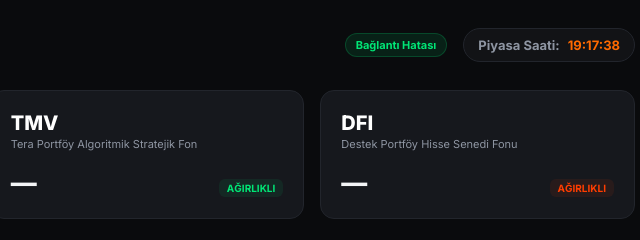
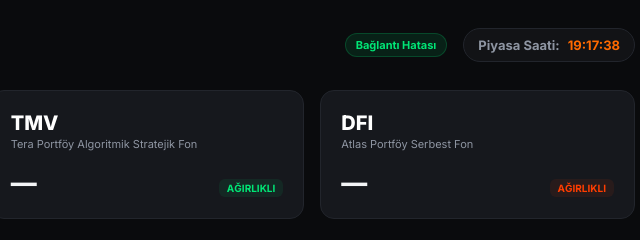
Before and after one commit to esafran78/Fonapp, a website: page index.html in a window 1280 px wide. Shown: the top 240 px of the page, 613-1253 px from the left. Drawn offline with Linux system fonts and the light colour scheme; no server answers.

Commit message:
Update index.html

```diff
--- a/index.html
+++ b/index.html
@@ -489,7 +489,7 @@ body {
         <div class="fund-header">
           <div>
             <div class="fund-code">DFI</div>
-            <div class="fund-desc">Destek Portföy Hisse Senedi Fonu</div>
+            <div class="fund-desc">Atlas Portföy Serbest Fon</div>
           </div>
         </div>
         <div class="fund-metric">
```
